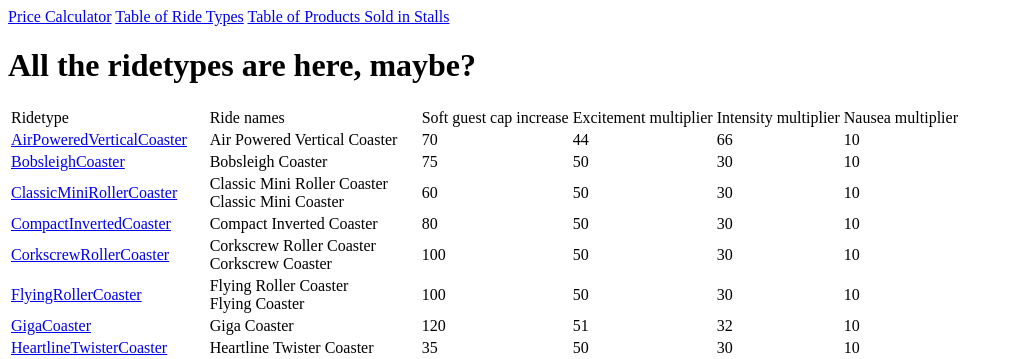
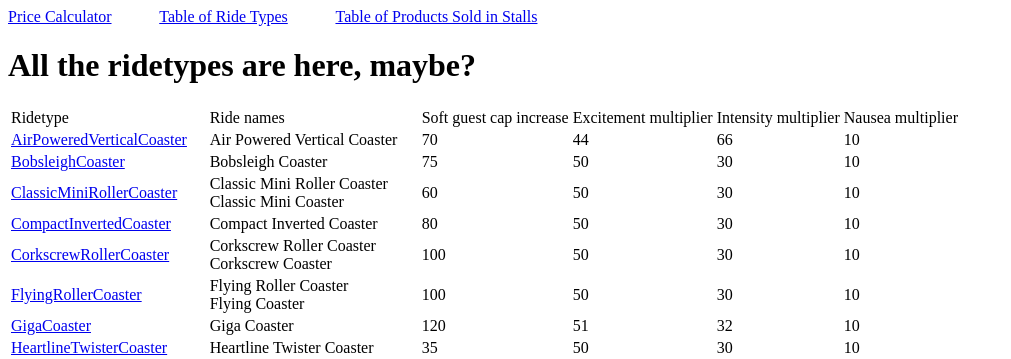
Before and after one commit to hjylha/rct_django, a Django app: page /ridetypes/ in a window 1280 px wide. Shown: the top 359 px of the page, without its empty margins (0-1011 px from the left). Run offline with Django 4.2, Linux system fonts and the light colour scheme; data comes from the database, SQL or seed files in the repository.

Commit message:
good way to add spacing to navbar...

```diff
--- a/templates/navbar.html
+++ b/templates/navbar.html
@@ -1,14 +1,25 @@
 <nav>
+    <div>
         <span>
             <a href="{% url 'calculator' %}">Price Calculator</a>
+        </span>
+
+        <span style="color: white">
+            empty
         </span>
 
         <span>
             <a href="{% url 'ridetypes:ridetype-table' %}">Table of Ride Types</a>
         </span>
 
+        <span style="color: white">
+            empty
+        </span>
+
         <span>
             <a href="{% url 'stalls:product-table' %}">Table of Products Sold in Stalls</a>
         </span>
+    </div>
+
 
 </nav>
```
Lines whose indentation alone changed are shown as unchanged.
